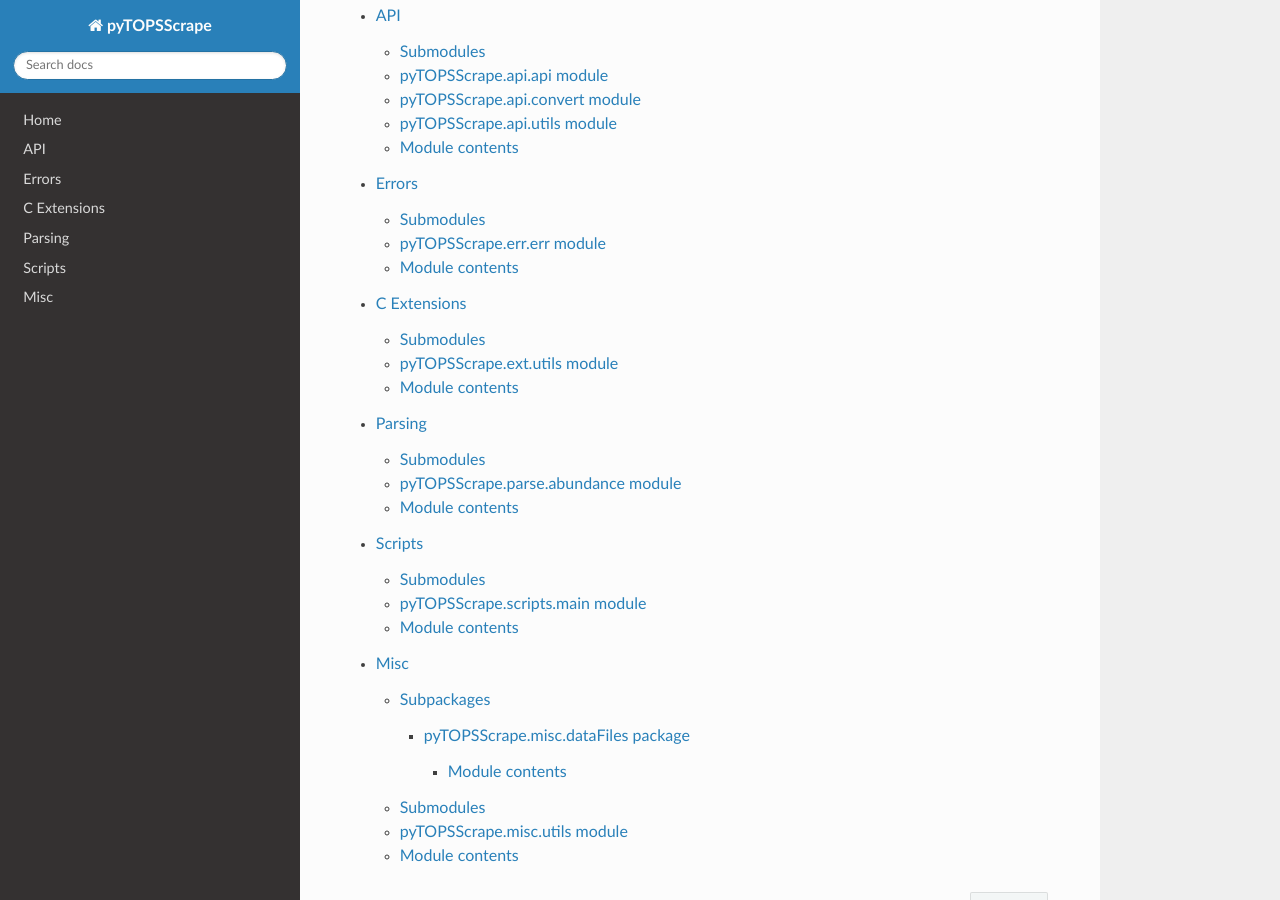
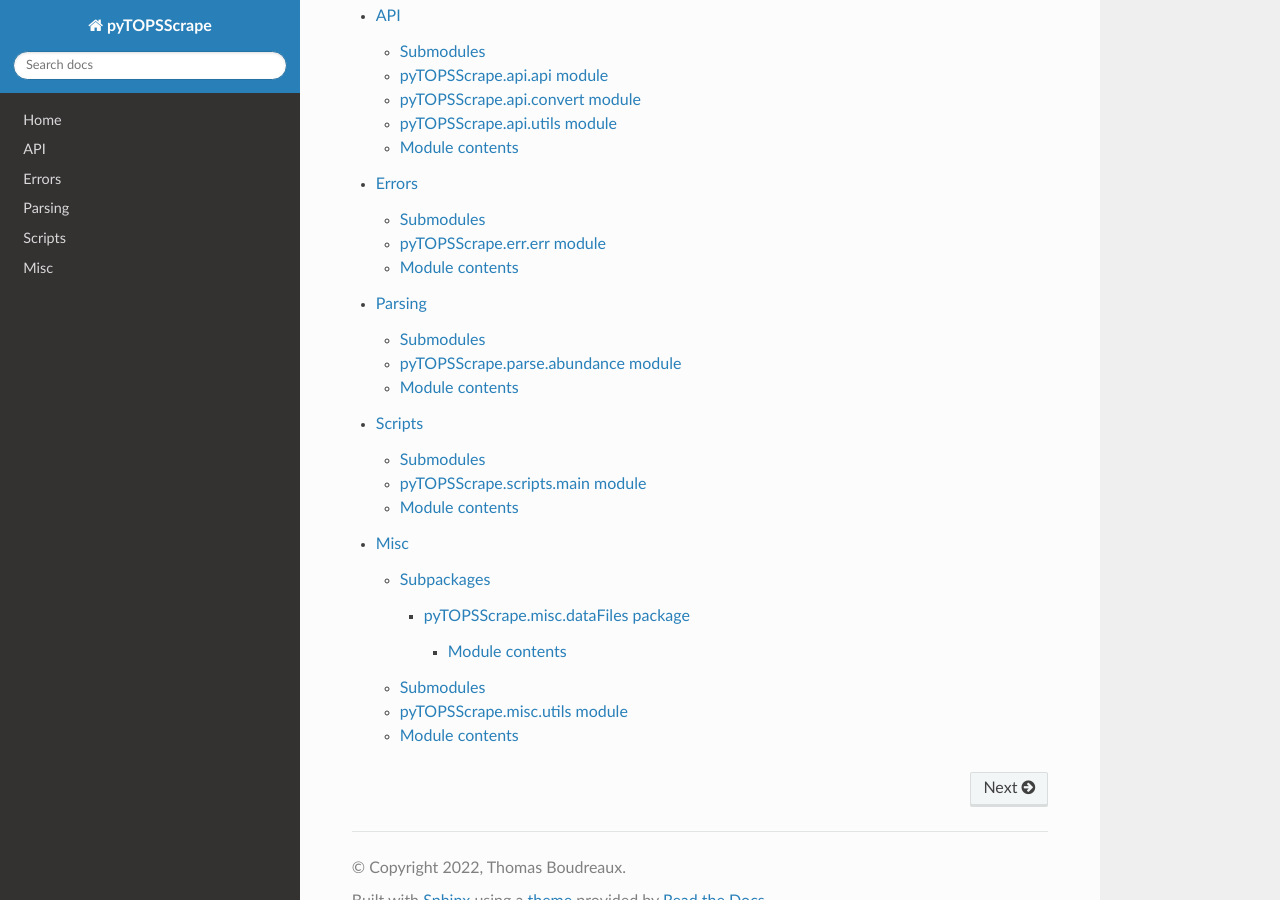
Before and after one commit to tboudreaux/pytopsscrape, a Sphinx documentation site: the page built from docs/source/index.rst, in a window 1280 px wide and 900 px high, scrolled down 1144 px. Built offline with Sphinx 7.4.7 and the Read the Docs theme 2.0.0, drawn with Linux system fonts in a browser that asks for light colours.

Commit message:
Removed reference to old C extensions from docs and rebuilt

```diff
--- a/docs/source/index.rst
+++ b/docs/source/index.rst
@@ -9,7 +9,6 @@
    Home <pyTOPSScrape>
    API <pyTOPSScrape.api>
    Errors <pyTOPSScrape.err>
-   C Extensions <pyTOPSScrape.ext>
    Parsing <pyTOPSScrape.parse>
    Scripts <pyTOPSScrape.scripts>
    Misc <pyTOPSScrape.misc>
```
Also changed, not shown: 19 other files.
